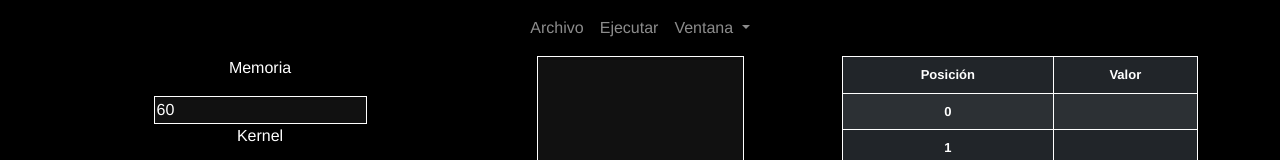
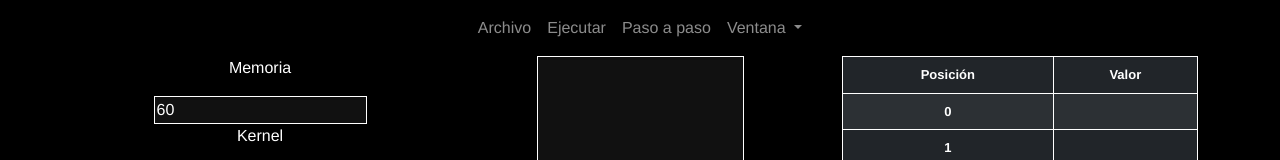
Before and after one commit to Agalvf/ch-maquina, a Vue app: page / in a window 1280 px wide. Shown: the top 160 px of the page. Built offline with nearby package versions, Linux system fonts and the light colour scheme.

Commit message:
Paso a paso

```diff
--- a/src/App.vue
+++ b/src/App.vue
@@ -1,6 +1,6 @@
 <script setup>
 
-import { ref, computed } from 'vue'
+import { ref } from 'vue'
 
 // variables del sistema
 const digitoCedula = 1
@@ -14,7 +14,7 @@ const instrucciones = ref([])
 const memoriaPrincipal = ref(new Array(empiezaMemoria.value));
 const variables = ref([]);
 const etiquetas = ref([]);
-
+const posicion = ref(0);
 const acumulador = ref(0);
 const nombresValores = ref({})
 
@@ -63,8 +63,7 @@ const cargar = () => {
   input.click();
 }
 
-const ejecutar = () => {
-  for (let i = 0; i < instrucciones.value.length; i++) {
+const ejecutar = (i) => {
   switch (instrucciones.value[i].split(" ")[0].toLowerCase()) {
     case "cargue":
       acumulador.value = nombresValores.value[instrucciones.value[i].split(" ")[1]]
@@ -160,7 +159,7 @@ const ejecutar = () => {
             }
           }
         )
-          i = parseInt(a.split(" ")[2]) - 2
+        return i = parseInt(a.split(" ")[2]) - 2
       }
       else if (acumulador.value < 0) {
         const a = instrucciones.value.find(
@@ -170,11 +169,30 @@ const ejecutar = () => {
             }
           }
         )
-          i = parseInt(a.split(" ")[2]) - 2
+        return i = parseInt(a.split(" ")[2]) - 2
       }
       else
         break;
   }
+}
+
+const ejecutarTodo = () => {
+  for (let i = 0; i < instrucciones.value.length; i++) {
+    if(ejecutar(i))
+      i = ejecutar(i)
+  }
+}
+
+function pasoPaso() {
+  if(posicion.value < instrucciones.value.length){
+    console.log(posicion.value)
+
+    if(ejecutar(posicion.value))
+      posicion.value = ejecutar(posicion.value);
+    posicion.value++
+  }
+  else{
+    alert("Se ha terminado de ejecutar el programa")
   }
 }
 
@@ -193,8 +211,14 @@ const ejecutar = () => {
             </li>
 
             <li class="nav-item text-center text-light">
-              <a class="nav-link " href="#" role="button" aria-expanded="false" @click="ejecutar">
+              <a class="nav-link " href="#" role="button" aria-expanded="false" @click="ejecutarTodo">
                 Ejecutar
+              </a>
+            </li>
+
+            <li class="nav-item text-center text-light">
+              <a class="nav-link " href="#" role="button" aria-expanded="false" @click="pasoPaso">
+                Paso a paso
               </a>
             </li>
 
@@ -268,11 +292,11 @@ const ejecutar = () => {
           </div>
         </div>
         <div class="col">
-          <div class = "row">
-            <div class = "col">
-              <textarea v-model = "imprimirTexo" cols="20" rows="10"></textarea>
+          <div class="row">
+            <div class="col">
+              <textarea v-model="imprimirTexo" cols="20" rows="10"></textarea>
             </div>
-            <div class = "col">
+            <div class="col">
               <textarea name="" id="" cols="20" rows="10"></textarea>
             </div>
           </div>
--- a/src/main.js
+++ b/src/main.js
@@ -1,9 +1,8 @@
+import "bootstrap/dist/css/bootstrap.css";
+import "bootstrap";
 import { createApp } from 'vue'
 import './style.css'
 import App from './App.vue'
 
-import "bootstrap/dist/css/bootstrap.css";
 
 createApp(App).mount('#app')
-
-import "bootstrap/dist/js/bootstrap.js";
--- a/src/style.css
+++ b/src/style.css
@@ -1,3 +1,7 @@
+html{
+  height: 100%;
+  width: 100%;
+}
 
 #app {
   font-family: 'Avenir', Helvetica, Arial, sans-serif;
@@ -6,7 +10,11 @@
   text-align: center;
   color: #2c3e50;
   background-color:black;
+  height: 100%;
 }
+
+
+
 
 .header .navbar {
   background-color: transparent !important;
```
Also changed, not shown: package.json (+4 -5 lines), 1 other file (tests, documents, lock files or other folders). Lines whose indentation alone changed are shown as unchanged.
